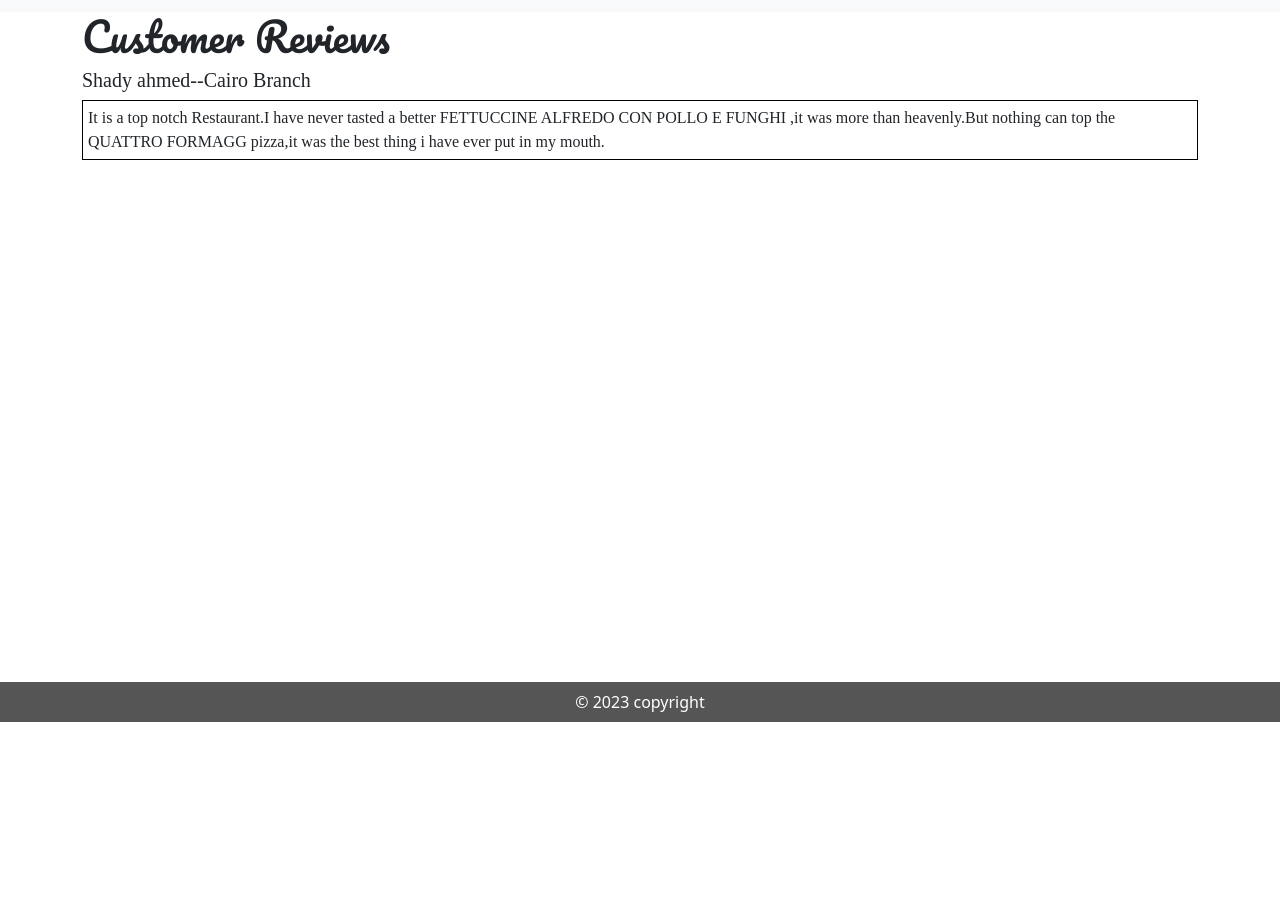
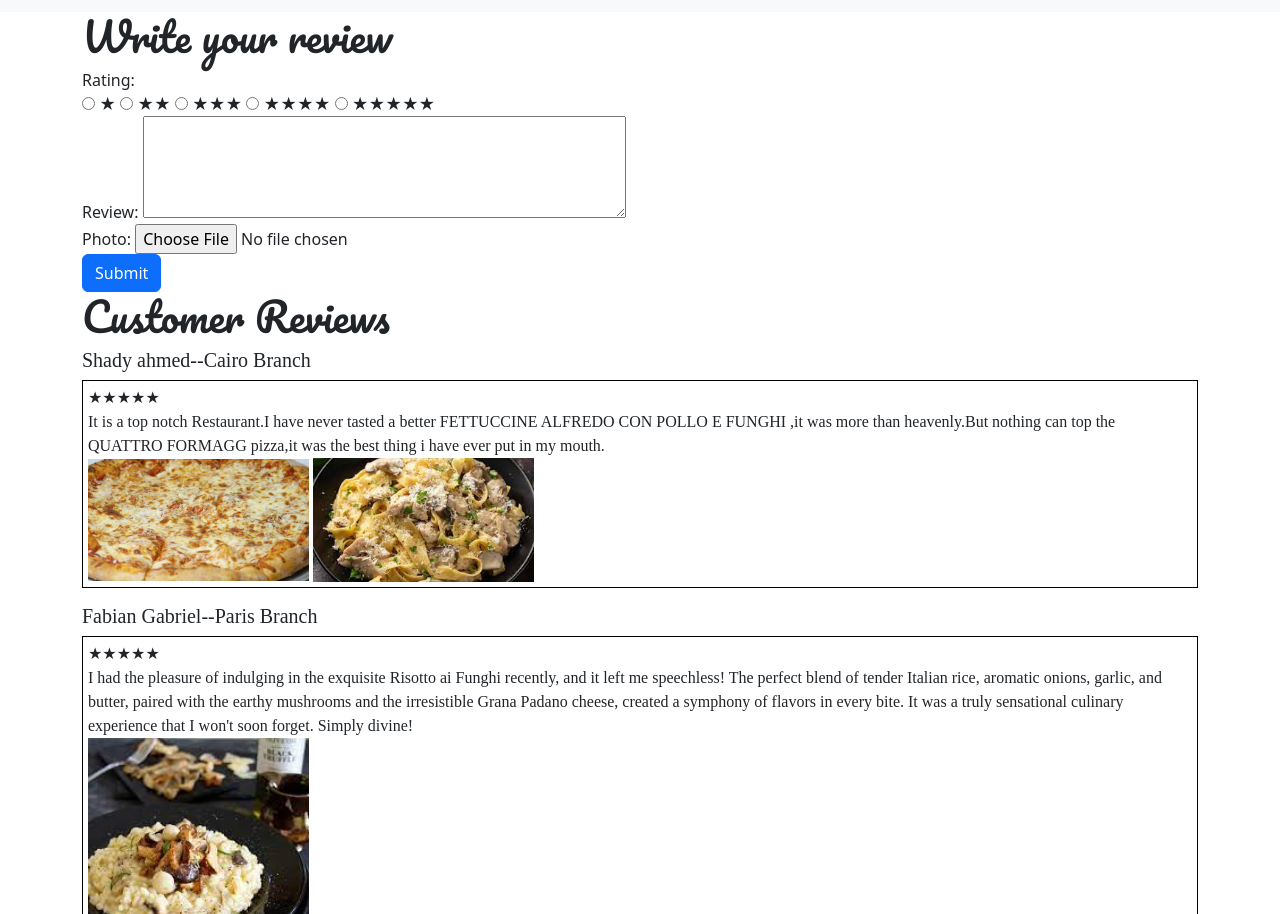
Before and after one commit to ali-hy/restaurant, a plain HTML site: page pages/review/index.html in a window 1280 px wide. Shown: the part 78-992 px from the top of the page. Before the commit the page ends 800 px from the top, so only its background shows below. Drawn offline with nearby package versions, Linux system fonts and the light colour scheme.

Commit message:
Commit page\review

```diff
--- a/pages/review/index.html
+++ b/pages/review/index.html
@@ -6,7 +6,7 @@
   <meta name="viewport" content="width=device-width, initial-scale=1.0">
   <link rel="stylesheet" href="../../style.css">
   <link rel="stylesheet" href="https://cdn.jsdelivr.net/npm/bootstrap@5.2.3/dist/css/bootstrap.min.css">
-
+  <script src="review.js"></script>
   <link rel="stylesheet" href="review.css">
   <title>Restaurant</title>
 </head>
@@ -45,11 +45,59 @@
       <div class="row">
         <div class="col">
           <div class="reviews-section">
+            <div>
+              <h1>Write your review</h1>
+              <form id="myForm">
+                <div>
+                  <label for="rating">Rating:</label>
+                  <div class="rating">
+                    <input type="radio" id="star5" name="rating" value="5">
+                    <label for="star5">★</label>
+                    <input type="radio" id="star4" name="rating" value="4">
+                    <label for="star4">★★</label>
+                    <input type="radio" id="star3" name="rating" value="3">
+                    <label for="star3">★★★</label>
+                    <input type="radio" id="star2" name="rating" value="2">
+                    <label for="star2">★★★★</label>
+                    <input type="radio" id="star1" name="rating" value="1">
+                    <label for="star1">★★★★★</label>
+                  </div>
+                </div>
+                <div>
+                  <label for="reviewText">Review:</label>
+                  <textarea id="reviewText" name="reviewText" rows="4" cols="50"></textarea>
+                </div>
+                <div>
+                  <label for="reviewPhoto">Photo:</label>
+                  <input type="file" id="reviewPhoto" name="reviewPhoto">
+                </div>
+                <button type="button" class="btn btn-primary" onclick="clearForm()">
+                Submit
+              </button>
+              </form>
+
+            </div>
             <h1>Customer Reviews</h1>
                <h5>Shady ahmed--Cairo Branch</h5>
                <p>
-                It is a top notch Restaurant.I have never tasted a better FETTUCCINE ALFREDO CON POLLO E FUNGHI ,it was more than heavenly.But nothing can top the QUATTRO FORMAGG pizza,it was the best thing i have ever put in my mouth.
-
+                ★★★★★<br>
+                It is a top notch Restaurant.I have never tasted a better FETTUCCINE ALFREDO CON POLLO E FUNGHI ,it was more than heavenly.But nothing can top the QUATTRO FORMAGG pizza,it was the best thing i have ever put in my mouth.<br>
+                <img src="img/pizza.jpg" alt="pizza">
+                <img src="img/pasta.jpg" alt="pasta">
+               </p>
+               <h5>Fabian Gabriel--Paris Branch</h5>
+               <p>
+                ★★★★★<br>
+                I had the pleasure of indulging in the exquisite Risotto ai Funghi recently, and it left me speechless! The perfect blend of tender Italian rice, aromatic onions, garlic, and butter, paired with the earthy mushrooms and the irresistible Grana Padano cheese, created a symphony of flavors in every bite. It was a truly sensational culinary experience that I won't soon forget. Simply divine!<br>
+                <img src="img/Risotto ai Funghi.jpg" alt="Risotto ai Funghi">
+               </p>
+               <h5>Kylie Jenner--Malibu Branch</h5>
+               <p>
+                ★★★★★<br>
+                Prepare to be transported to gastronomic paradise at this Italian gem! The Tartare di Salmone was a revelation—chopped salmon bursting with freshness, marinated in zesty lemon and olive oil. The accompaniments of crisp apples, onions, cucumbers, tomatoes, garlic, and fragrant dill elevated each bite to perfection. Equally delightful was the Linguine ai Frutti di Mare, a heavenly medley of calamari, shrimps, salmon, sea bass, garlic, and tomato sauce atop al dente pasta. And for a refreshing finale, the Macedonia di Frutta Fresca was a symphony of seasonal fresh fruits—a vibrant, juicy delight. An unforgettable culinary experience that will leave you craving more!<br>
+                <img src="img/TARTARE DI SALMONE.avif" alt="TARTARE DI SALMONE">
+                <img src="img/LINGUINE AI FRUTTI DI MARE.jpg" alt="LINGUINE AI FRUTTI DI MARE">
+                <img src="img/MACEDONIA DI FRUTTA FRESCA.jpg" alt="MACEDONIA DI FRUTTA FRESCA">
                </p>
         </div>
       </div>
--- a/pages/review/review.css
+++ b/pages/review/review.css
@@ -6,3 +6,9 @@ h5{
     border: 1px solid black;
     padding: 5px;
   }
+  main img
+  {
+    width: 20%;
+    height: auto;
+    margin: auto;
+  }
--- /dev/null
+++ b/pages/review/review.js
@@ -0,0 +1,5 @@
+function clearForm() {
+    document.getElementById("myForm").reset();
+    let message = "Thank you for the review";
+    alert(message);
+  }
```
Also changed, not shown: pages/review/img/LINGUINE AI FRUTTI DI MARE.jpg (added), pages/review/img/MACEDONIA DI FRUTTA FRESCA.jpg (added), pages/review/img/Risotto ai Funghi.jpg (added), pages/review/img/TARTARE DI SALMONE.avif (added), pages/review/img/pasta.jpg (added), pages/review/img/pizza.jpg (added).
